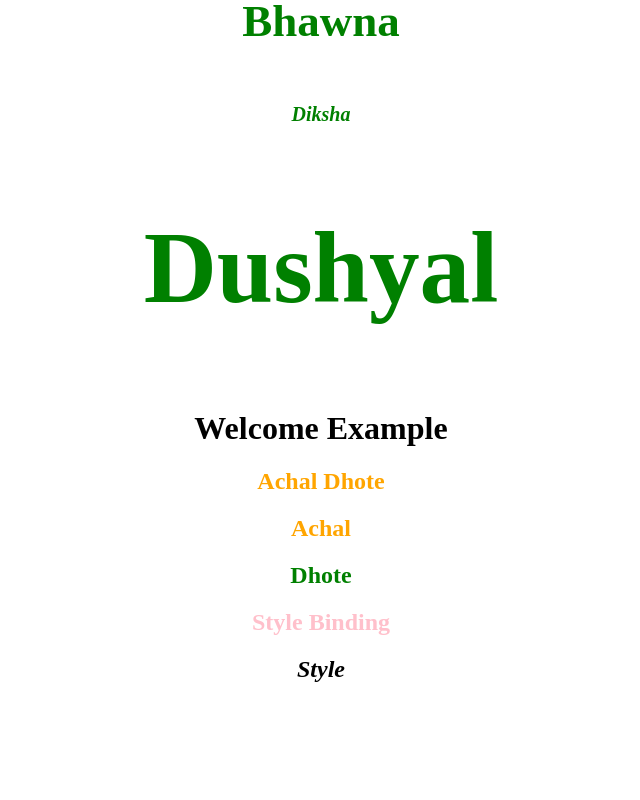
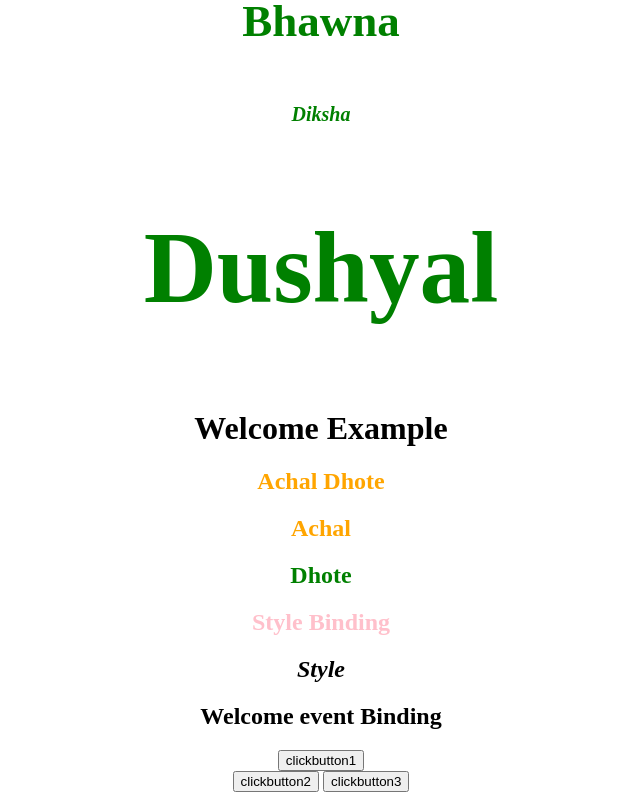
Before and after one commit to Achaldhote02/LearningProject, an Angular app: page / in a window 1280 px wide. Shown: the part 655-1455 px from the top of the page, without its empty margins (319-959 px from the left). Before the commit the page ends 1358 px from the top, so only its background shows below. Built offline with nearby package versions, Linux system fonts and the light colour scheme.

Commit message:
add eventexample component

```diff
--- a/src/app/app.component.html
+++ b/src/app/app.component.html
@@ -1,22 +1,29 @@
 <div style="text-align:center">
   <h1>Hello {{title}}</h1>
-
+  <!-- 1 -->
   <app-hello>
 
   </app-hello>
-
+  <!-- 2 -->
   <app-interpolation>
 
   </app-interpolation>
-
+  <!-- 3 -->
   <app-property>
 
   </app-property>
+  <!-- 4 -->
   <app-class>
 
   </app-class>
+  <!-- 5 -->
   <app-styleexample>
+
   </app-styleexample>
+  <!-- 6 -->
+  <app-eventexample>
 
+  </app-eventexample>
+  <!-- 7 -->
 
 </div>
--- a/src/app/app.module.ts
+++ b/src/app/app.module.ts
@@ -7,6 +7,7 @@ import { InterpolationComponent } from './interpolation/interpolation.component'
 import { PropertyComponent } from './property/property.component';
 import { ClassComponent } from './class/class.component';
 import { StyleexampleComponent } from './styleexample/styleexample.component';
+import { EventexampleComponent } from './eventexample/eventexample.component';
 
 @NgModule({
   declarations: [
@@ -15,7 +16,8 @@ import { StyleexampleComponent } from './styleexample/styleexample.component';
     InterpolationComponent,
     PropertyComponent,
     ClassComponent,
-    StyleexampleComponent
+    StyleexampleComponent,
+    EventexampleComponent
   ],
   imports: [
     BrowserModule
--- /dev/null
+++ b/src/app/eventexample/eventexample.component.html
@@ -0,0 +1 @@
+<p>eventexample works!</p>
--- /dev/null
+++ b/src/app/eventexample/eventexample.component.ts
@@ -0,0 +1,33 @@
+import { Component, OnInit } from '@angular/core';
+
+@Component({
+  selector: 'app-eventexample',
+  template: `
+    <h2>Welcome {{ name }}</h2>
+    <button (click)="onClick()">clickbutton1</button><br />
+
+    <button (click)="onClick1($event)">clickbutton2</button>
+    {{ greetting }}
+
+    <button (click)="greetting = 'Wecome Achal'">clickbutton3</button>
+  `,
+  styles: [],
+})
+export class EventexampleComponent implements OnInit {
+  public name = 'event Binding';
+  public greetting = '';
+
+  constructor() {}
+
+  ngOnInit(): void {}
+
+  onClick() {
+    console.log('Welcome to event Binding');
+    this.greetting = 'welcome to code Convolution';
+  }
+  onClick1(event) {
+    console.log(event);
+    this.greetting = 'welcome to code Convolution';
+    this.greetting = event.type;
+  }
+}
```
Also changed, not shown: src/app/eventexample/eventexample.component.css (added), 1 other file (tests, documents, lock files or other folders).
